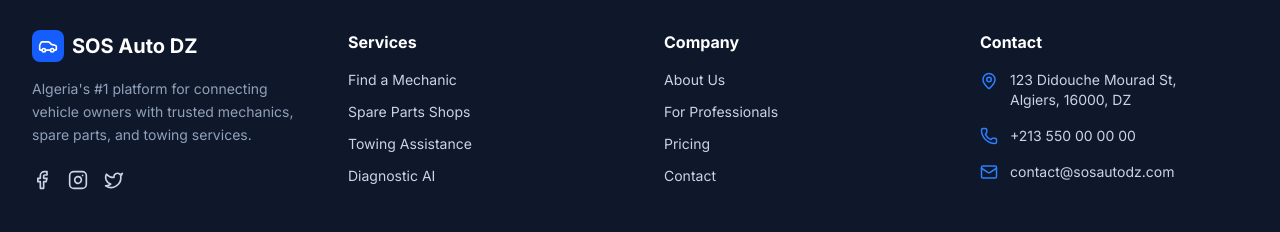
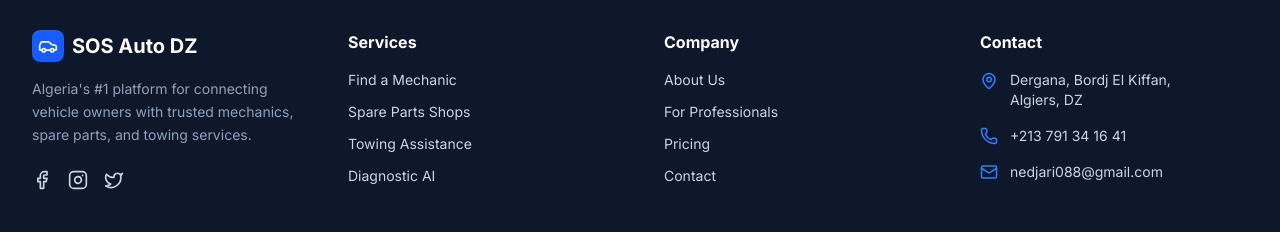
Before and after one commit to louainil/sos-auto-dz, a React (Vite) app in the folder frontend/: page / in a window 1280 px wide. Shown: the part 1902-2134 px from the top of the page. Built offline with nearby package versions, Linux system fonts and the light colour scheme; no server answers.

Commit message:
fix: update contact information in Footer component

```diff
--- a/frontend/components/Footer.tsx
+++ b/frontend/components/Footer.tsx
@@ -55,15 +55,15 @@ const Footer: React.FC<FooterProps> = ({ language }) => {
             <ul className="space-y-4 text-sm">
               <li className="flex items-start gap-3">
                 <MapPin size={18} className="text-blue-500 mt-0.5" />
-                <span>123 Didouche Mourad St,<br />Algiers, 16000, DZ</span>
+                <span>Dergana, Bordj El Kiffan,<br />Algiers, DZ</span>
               </li>
               <li className="flex items-center gap-3">
                 <Phone size={18} className="text-blue-500" />
-                <span>+213 550 00 00 00</span>
+                <a href="tel:+213791341641" className="hover:text-white transition-colors">+213 791 34 16 41</a>
               </li>
               <li className="flex items-center gap-3">
                 <Mail size={18} className="text-blue-500" />
-                <span>contact@sosautodz.com</span>
+                <a href="mailto:nedjari088@gmail.com" className="hover:text-white transition-colors">nedjari088@gmail.com</a>
               </li>
             </ul>
           </div>
```
